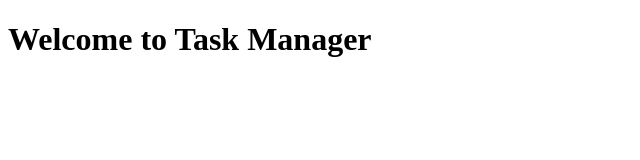
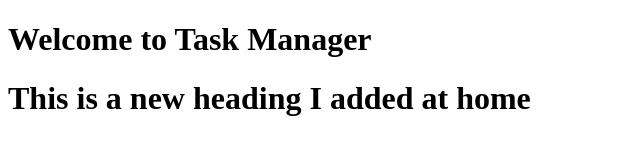
Before and after one commit to BreeTafe007/bk_scripting_pt7, a plain HTML site: page index.html in a window 1280 px wide. Shown: the whole page, without its empty margins (0-640 px from the left). Drawn offline with Linux system fonts and the light colour scheme.

Commit message:
Heading added at home

```diff
--- a/index.html
+++ b/index.html
@@ -12,7 +12,7 @@
 <body>
 
 
-
+<h1>This is a new heading I added at home</h1>
 
 
 
```
